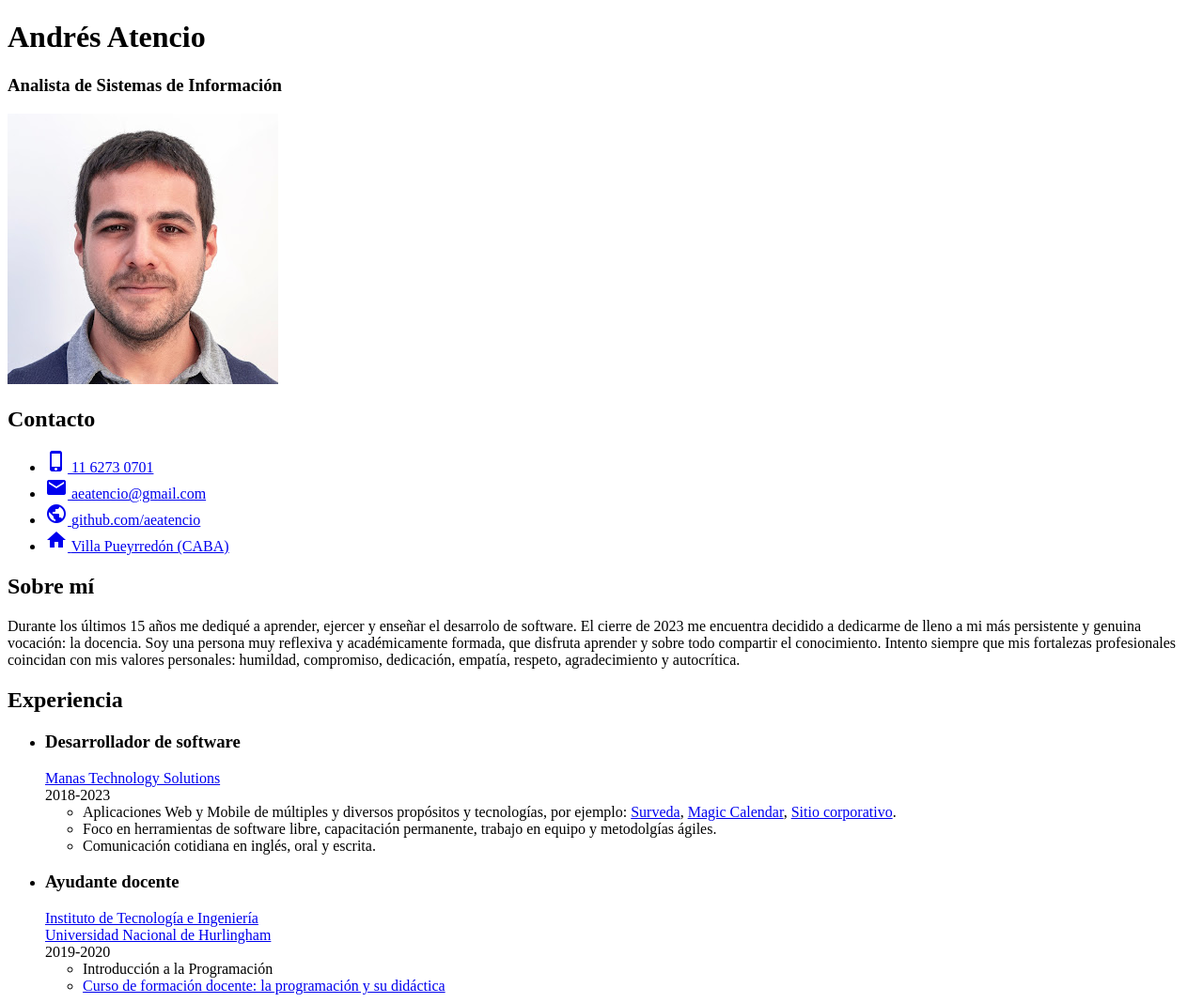
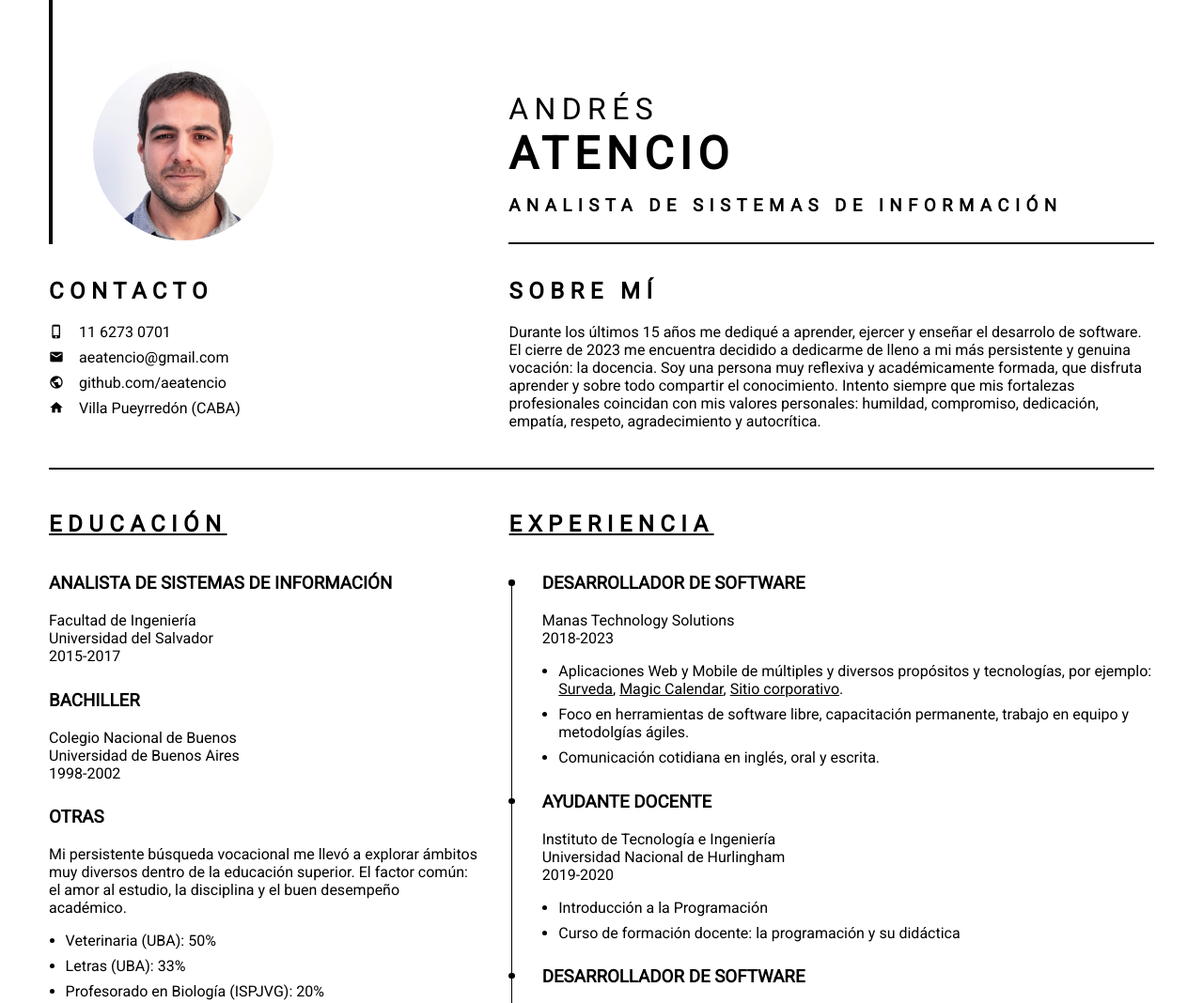
Before and after one commit to aeatencio/cv, a plain HTML site: page index.html in a window 1280 px wide. Shown: the top 1068 px of the page at 94% size. Drawn offline with Linux system fonts and the light colour scheme.

Commit message:
Arreglar estilos

```diff
--- a/index.html
+++ b/index.html
@@ -1,7 +1,7 @@
 <!DOCTYPE html>
 
 <meta name="viewport" content="width=device-width, initial-scale=1" />
-<link rel="stylesheet" type="text/css" href="index_v1.css" />
+<link rel="stylesheet" type="text/css" href="index_v2.css" />
 <link rel="stylesheet" href="https://fonts.googleapis.com/icon?family=Material+Icons">
 <link rel="stylesheet" href="https://fonts.googleapis.com/css?family=Roboto">
 <title>Andrés Atencio (Analista de Sistemas de Información) Currículum Vitae</title>
```
